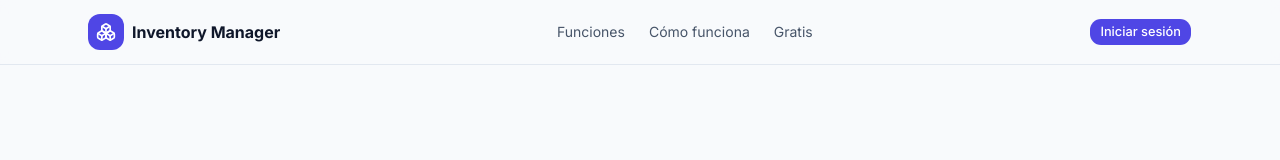
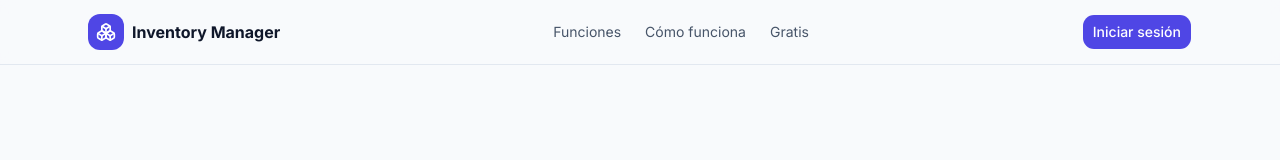
Before and after one commit to TzzJokerzzT/inventory_manager, a Next.js app in the folder apps/web/: page / in a window 1280 px wide. Shown: the top 160 px of the page. Built offline with nearby package versions, Linux system fonts and the light colour scheme; no server answers.

Commit message:
chore(style): change style

```diff
--- a/apps/web/src/features/landing/components/landing-nav.tsx
+++ b/apps/web/src/features/landing/components/landing-nav.tsx
@@ -47,7 +47,7 @@ export function LandingNav() {
 
 				<Link
 					href="/login"
-					className={buttonVariants({ variant: "primary", size: "sm" })}
+					className={buttonVariants({ variant: "primary", size: "lg" })}
 				>
 					Iniciar sesión
 				</Link>
```
